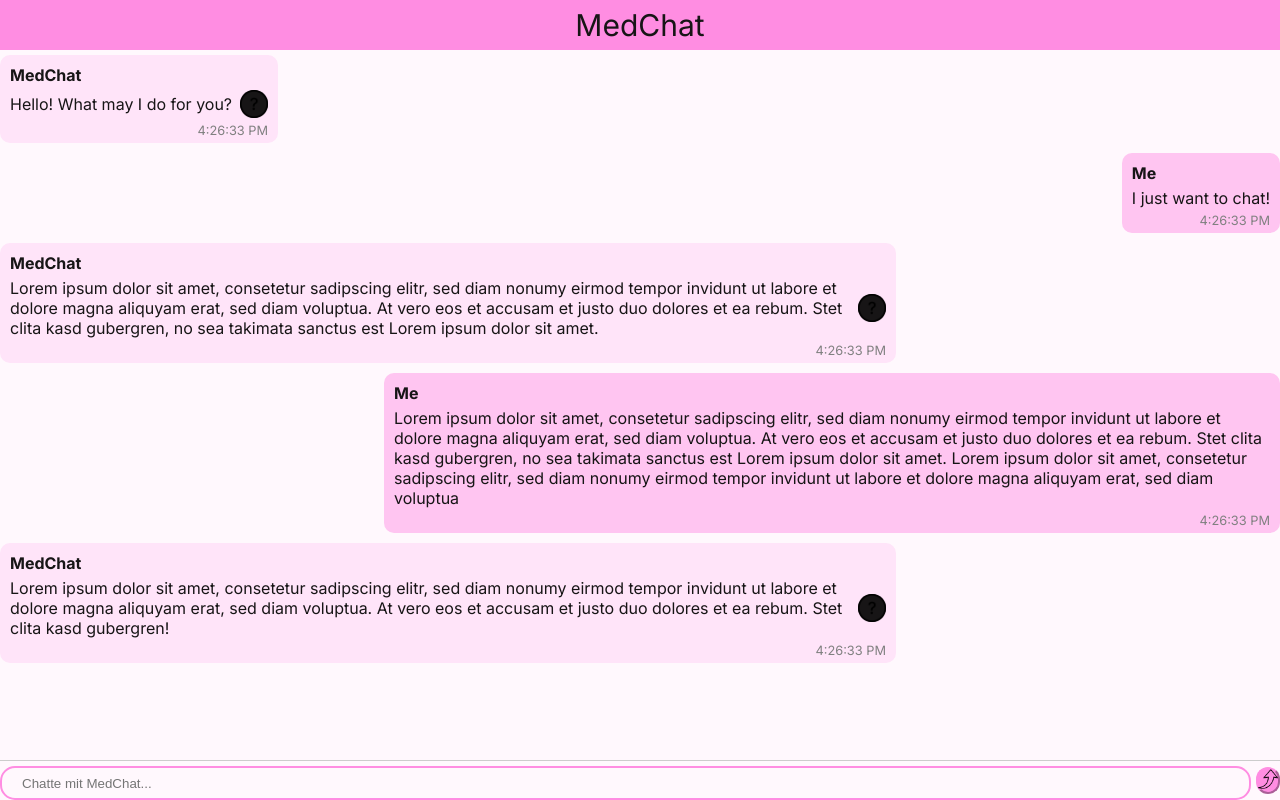
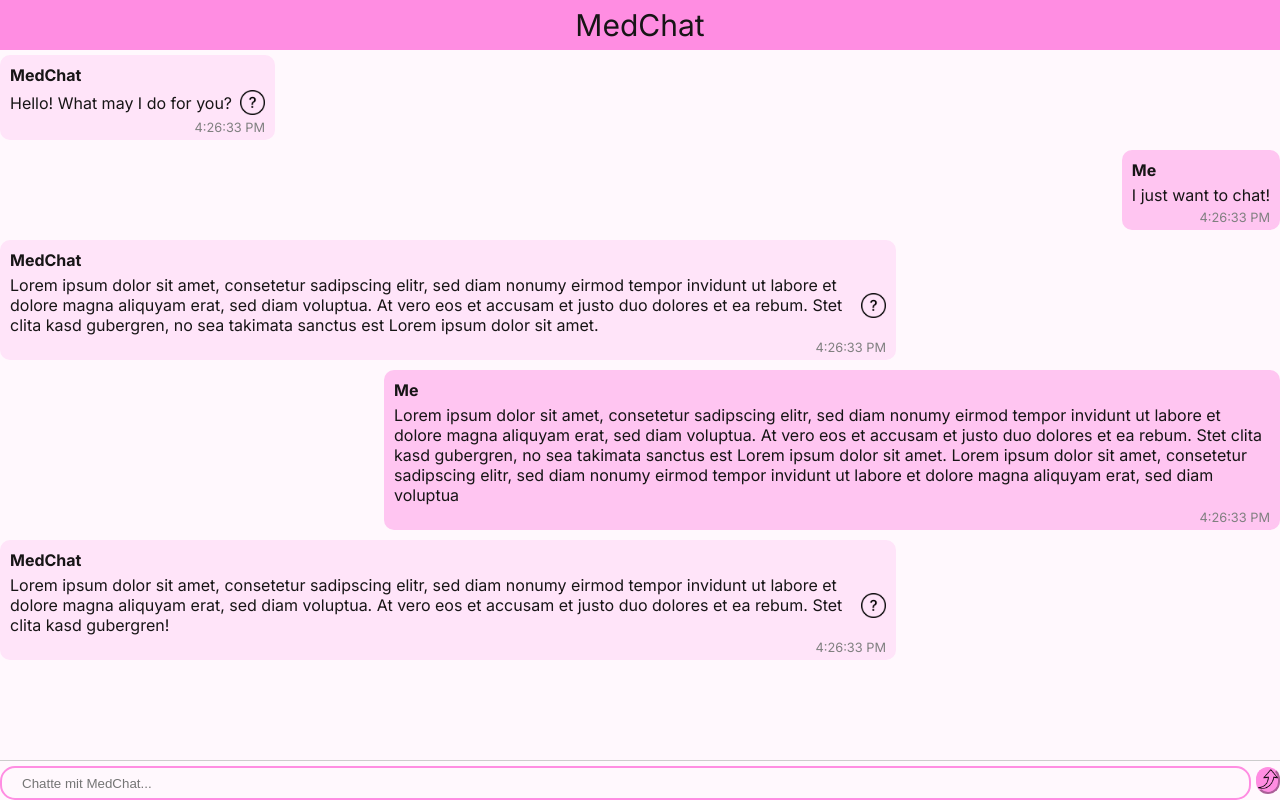
Before and after one commit to EStaELisa/medbot, a Next.js app: page / in a window 1280 px wide. Built offline with nearby package versions, Linux system fonts and the light colour scheme.

Commit message:
#28: add feedback

```diff
--- a/src/components/chatMessages/chatMessages.module.css
+++ b/src/components/chatMessages/chatMessages.module.css
@@ -37,14 +37,20 @@
 }
 
 .explain_button{
+  background-color: var(--message_incoming);
+  border-width: 0;
+  width: 25px;
+  height: 25px;
+  border-radius: 50%;
+  cursor: pointer;
+}
+
+.explain_button:hover{
   background-color: var(--foreground);
-  border-width: 0;
-  width: 28px;
-  height: 28px;
-  border-radius: 50%;
+  cursor: pointer;
 }
 
 .icon{
-  width: 28px;
-  height: 28px;
+  width: 25px;
+  height: 25px;
 }
```
